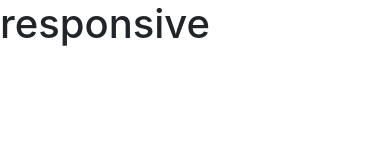
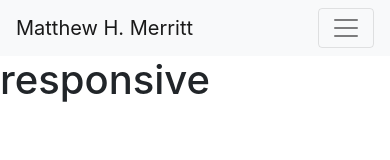
Before and after one commit to Matt17Merritt/responsivePortfolioMM, a plain HTML site: page index.html in a window 390 px wide. Drawn offline with nearby package versions, Linux system fonts and the light colour scheme; files that its build step writes are made by us from their sources.

Commit message:
Added a navbar with collapse button.

```diff
--- a/index.html
+++ b/index.html
@@ -13,16 +13,6 @@
       integrity="sha384-JcKb8q3iqJ61gNV9KGb8thSsNjpSL0n8PARn9HuZOnIxN0hoP+VmmDGMN5t9UJ0Z"
       crossorigin="anonymous"
     />
-    <link rel="stylesheet" href="./assets/css/index.css" />
-    <link rel="stylesheet" href="./assets/css/contact.css" />
-    <link rel="stylesheet" href="./assets/css/portfolio.css" />
-    <link rel="stylesheet" href="./assets/css/style.css" />
-  </head>
-  <body>
-    <header>
-      <h1>responsive</h1>
-    </header>
-
     <script
       src="https://code.jquery.com/jquery-3.5.1.slim.min.js"
       integrity="sha384-DfXdz2htPH0lsSSs5nCTpuj/zy4C+OGpamoFVy38MVBnE+IbbVYUew+OrCXaRkfj"
@@ -38,5 +28,29 @@
       integrity="sha384-B4gt1jrGC7Jh4AgTPSdUtOBvfO8shuf57BaghqFfPlYxofvL8/KUEfYiJOMMV+rV"
       crossorigin="anonymous"
     ></script>
+    <link rel="stylesheet" href="./assets/css/index.css" />
+    <link rel="stylesheet" href="./assets/css/contact.css" />
+    <link rel="stylesheet" href="./assets/css/portfolio.css" />
+    <link rel="stylesheet" href="./assets/css/style.css" />
+  </head>
+  <body>
+    <nav class="navbar navbar-expand-lg navbar-light bg-light">
+      <a class="navbar-brand" href="./index.html">Matthew H. Merritt</a>
+      <button
+        class="navbar-toggler"
+        type="button"
+        data-toggle="collapse"
+        data-target="#navbarSupportedContent"
+        aria-controls="navbarSupportedContent"
+        aria-expanded="false"
+        aria-label="Toggle navigation"
+      >
+        <span class="navbar-toggler-icon"></span>
+      </button>
+    </nav>
+
+    <header>
+      <h1>responsive</h1>
+    </header>
   </body>
 </html>
```
Also changed, not shown: contact.html (+23 -10 lines), portfolio.html (+24 -10 lines).
